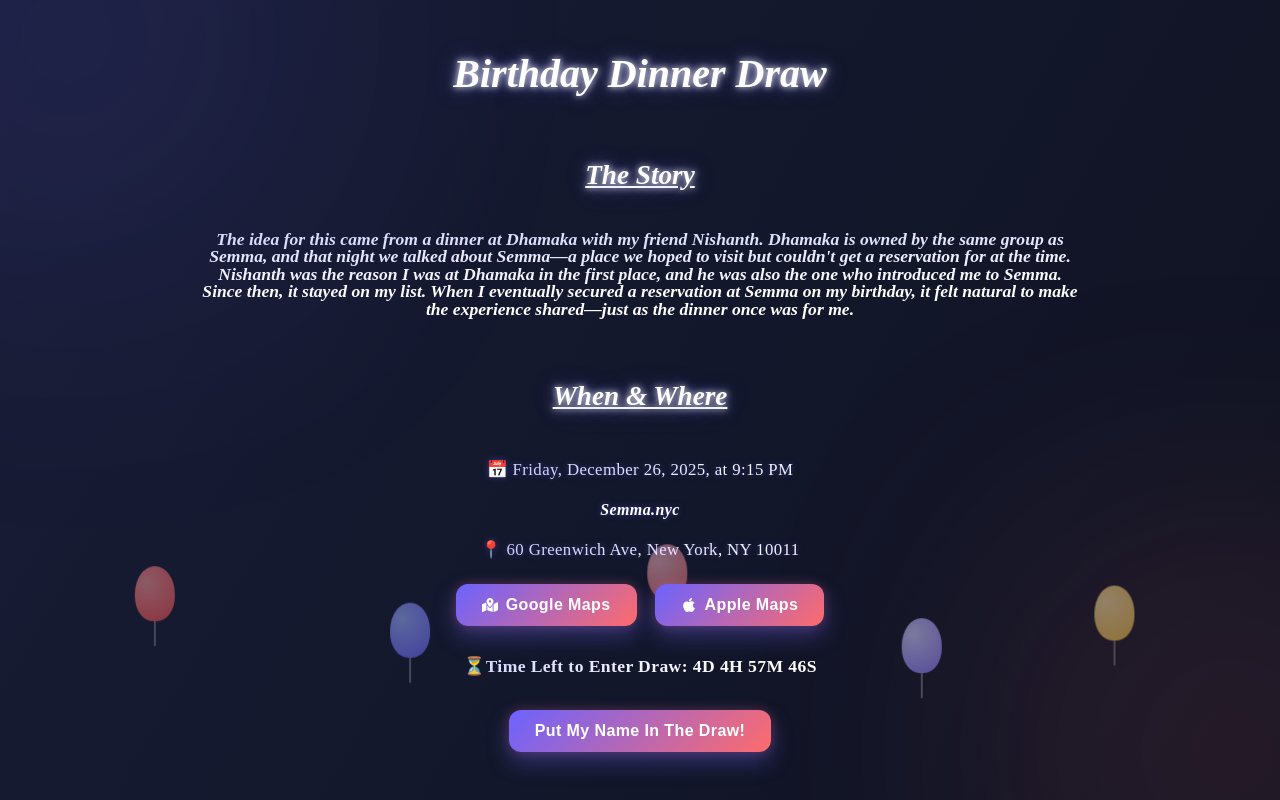
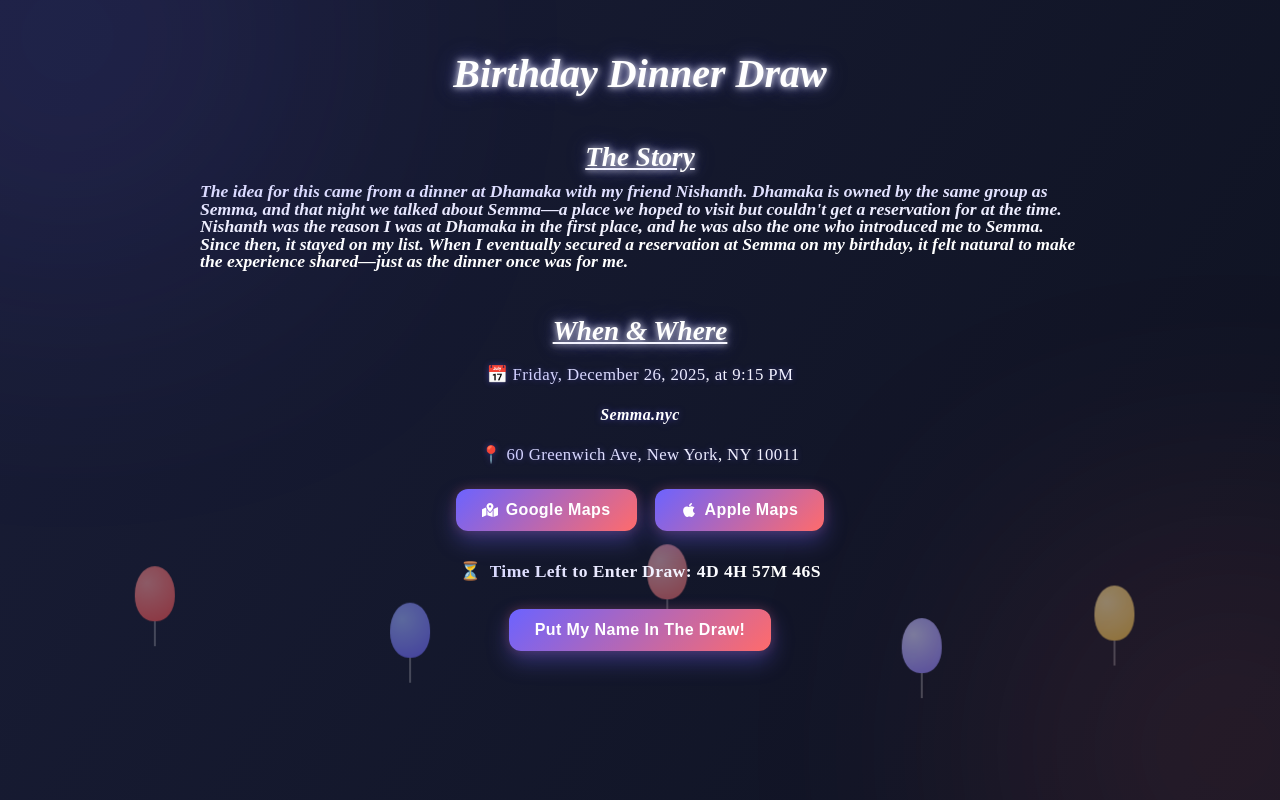
Before and after one commit to Dathwik/birthday_dinner_draw, a React (Vite) app in the folder my-project/: page / in a window 1280 px wide. Built offline with nearby package versions, Linux system fonts and the light colour scheme.

Commit message:
third commit

```diff
--- a/my-project/package.json
+++ b/my-project/package.json
@@ -12,6 +12,7 @@
   "dependencies": {
     "react": "^19.2.0",
     "react-dom": "^19.2.0",
+    "react-icons": "^5.5.0",
     "react-router-dom": "^7.11.0"
   },
   "devDependencies": {
--- a/my-project/src/components/CountdownTimer.jsx
+++ b/my-project/src/components/CountdownTimer.jsx
@@ -31,12 +31,14 @@
   }
 
   return (
-    <p className="countdown-text">⏳
+    <p className="countdown-text">
+  <span className="countdown-icon">⏳</span>
   <span className="text-shimmer">
-     Time Left to Enter Draw:{" "}
-    {timeLeft.days}D {timeLeft.hours}H {timeLeft.minutes}M {timeLeft.seconds}S
+    Time Left to Enter Draw: {timeLeft.days}D {timeLeft.hours}H{" "}
+    {timeLeft.minutes}M {timeLeft.seconds}S
   </span>
 </p>
+
 
   );
 }
--- a/my-project/src/index.css
+++ b/my-project/src/index.css
@@ -4,6 +4,7 @@
   padding: 0;
   width: 100%;
   height: 100%;
+  overflow: hidden;
 }
 
 #root {
@@ -12,11 +13,11 @@
 }
 
 .background {
-  min-height: 100vh;
+   position: fixed;
+  inset: 0;
   width: 100vw;
-  position: relative;
+  height: 100vh;
   overflow: hidden;
-  text-align: center;
 
   background: linear-gradient(
     120deg,
@@ -82,7 +83,7 @@
   display: flex;
   justify-content: center;
   align-items: center;
-  margin-top: 40px;;
+  margin-top: 40px;
 }
 
 /* Neon white glow */
@@ -115,7 +116,8 @@
   text-decoration: underline;
   font-size: 1.7rem;
   font-weight: 700;
-  margin-bottom: 30px;
+  margin-top: 5px;
+  margin-bottom: 0px;
   color: #ffffff;                 /* pure white text */;
   cursor: default;
 
@@ -300,10 +302,15 @@
 }
 
 .enter-draw-button {
-  margin-top: 30px;
+  margin-top: 3px;
 }
 
 .countdown-text {
+  display: flex;              /* ⬅️ key */
+  justify-content: center;
+  align-items: center;
+  gap: 8px;                   /* ⬅️ spacing between icon & text */
+
   font-size: 1.1rem;
   font-weight: 600;
   letter-spacing: 0.4px;
@@ -312,6 +319,7 @@
   margin-bottom: 3px;
   color: #ffffff;
 }
+
 
 .balloon-container {
   position: absolute;
--- a/my-project/src/pages/Home.jsx
+++ b/my-project/src/pages/Home.jsx
@@ -105,6 +105,7 @@
       </div>
 
       {/* Enter Draw */}
+      <div className="buttons">
       <button
         className="enter-draw-button"
         onClick={() => navigate("/EntryForm")}
@@ -112,6 +113,7 @@
         Put My Name In The Draw!
       </button>
     </div>
+    </div>
     </>
   );
 }
```
Also changed, not shown: 1 other file (tests, documents, lock files or other folders).
